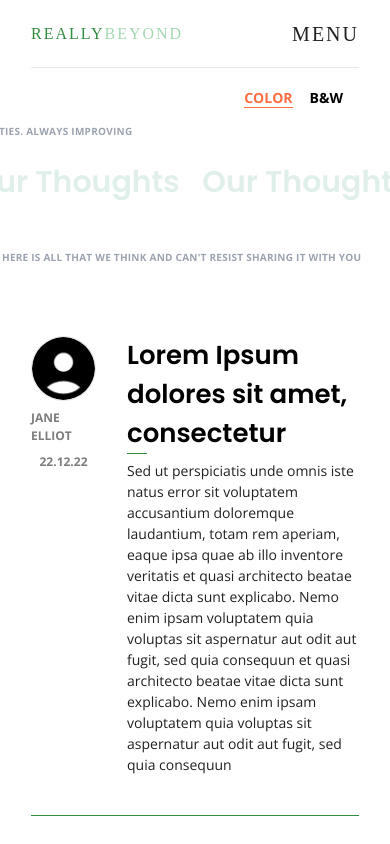
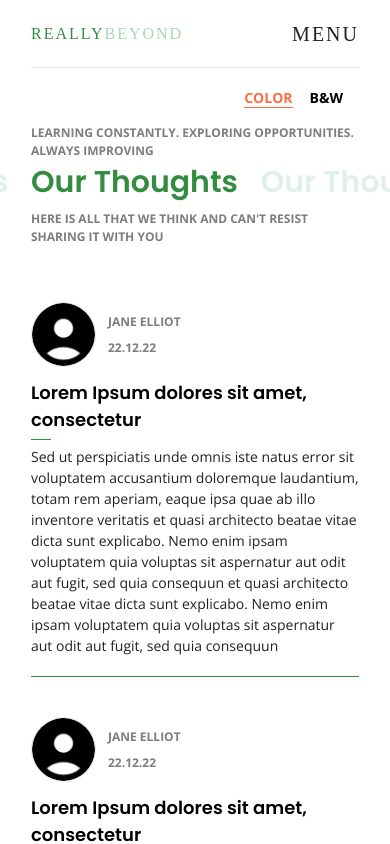
Before and after one commit to Kingkon963/reallyBeyond, a Next.js app: page /blog in a window 390 px wide. Shown: the top 844 px of the page. Built offline with nearby package versions, Linux system fonts and the light colour scheme; a web font is replaced by a local one.

Commit message:
blogPage mobile 360px done

```diff
--- a/pages/blog.tsx
+++ b/pages/blog.tsx
@@ -14,18 +14,18 @@ const Testimonials: NextPage = () => {
         <link rel="icon" href="/favicon.ico" />
       </Head>
       <Layout>
-        <div className="container relative py-24 flex flex-col items-center ">
-          <div className="relative mb-24 w-[904px]">
+        <div className="container relative pt-24 pb-12 lg:py-24 lg:flex lg:flex-col lg:items-center ">
+          <div className="relative mb-[62px] lg:mb-24 lg:w-[904px]">
             <span
-              className="uppercase font-openSansBold text-gray-400 tracking-wide
-            text-[.625rem] absolute left-0 -top-10"
+              className="uppercase font-openSansBold text-[#7D7D7D]
+            text-[12px] absolute left-0 -top-10"
             >
               Learning Constantly. Exploring Opportunities. Always Improving
             </span>
             <InfinityHeader gap={11}>Our Thoughts</InfinityHeader>
             <span
-              className="uppercase font-openSansBold text-gray-400 tracking-wide
-            text-[.625rem] absolute top-[86px] left-[259px]"
+              className="uppercase font-openSansBold text-[#7D7D7D]
+              text-[12px] absolute mt-[10px] lg:mt-0 lg:top-[86px] lg:left-[259px]"
             >
               Here is all that we think and can't resist sharing it with you
             </span>
--- a/src/components/BlogPost.tsx
+++ b/src/components/BlogPost.tsx
@@ -4,21 +4,26 @@ import * as React from "react";
 
 const BlogPost: React.FC = () => {
   return (
-    <div className="flex py-[40px] gap-[31px] border-b border-green lg:w-[904px]">
-      <div className="flex-1 flex flex-col items-center justify-start gap-2 text-[12px] text-[#7D7D7D]">
+    <div className="flex flex-col lg:flex-row pt-[40px] pb-[20px] lg:py-[40px] gap-[12px] lg:gap-[31px] border-b border-green lg:w-[904px]">
+      <div className="flex-1 flex lg:flex-col items-center justify-start gap-3 text-[12px] text-[#7D7D7D] ">
         <div className="rounded-full w-[65px] h-[65px] border overflow-clip flex justify-center items-center">
           <Image src="/images/profile_pic.png" width={65} height={65} />
         </div>
-        <span className="uppercase font-openSansBold text-[12px]">
-          Jane Elliot
+        <span className=" flex flex-col lg:items-center gap-2">
+          <span className="uppercase font-openSansBold text-[12px]">
+            Jane Elliot
+          </span>
+          <span className="font-openSansBold text-[12px]">22.12.22</span>
         </span>
-        <span className="font-openSansBold text-[12px]">22.12.22</span>
       </div>
-      <div className="flex flex-col ml-auto lg:w-[800px]">
+      <div className="flex flex-col ml-auto lg:w-[800px] ">
         <Link href="#">
-          <h2 className="font-poppinsSemibold text-[##333333] text-[26px] leading-[39px] cursor-pointer">
+          <h2
+            className="font-poppinsSemibold text-[##333333] text-[18px] leading-[27px]
+          lg:text-[26px] lg:leading-[39px] cursor-pointer"
+          >
             Lorem Ipsum dolores sit amet, consectetur
-            <hr className="border-green mb-[6px] w-[20px]" />
+            <hr className="border-green mt-[6px] lg:mt-0 mb-[6px] w-[20px]" />
           </h2>
         </Link>
         <p className="font-openSansRegular text-[14px] leading-[21px] ">
```
